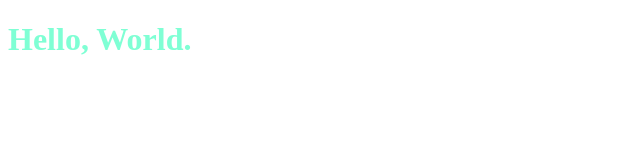
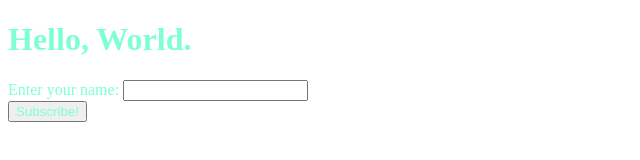
Before and after one commit to SOTA-HIGAKI/my_page, a plain HTML site: page index.html in a window 1280 px wide. Shown: the whole page, without its empty margins (0-640 px from the left). Drawn offline with Linux system fonts and the light colour scheme.

Commit message:
add form

```diff
--- a/index.html
+++ b/index.html
@@ -1,5 +1,6 @@
 <!DOCTYPE html>
 <html lang="ja">
+
 <head>
     <meta charset="UTF-8">
     <meta http-equiv="X-UA-Compatible" content="IE=edge">
@@ -7,7 +8,18 @@
     <title>Higaki's Site</title>
     <link rel="stylesheet" href="static/css/index.css">
 </head>
+
 <body>
     <h1>Hello, World.</h1>
+    <form method="get" class="form">
+        <div class="form">
+            <label for="name">Enter your name: </label>
+            <input type="text" name="name" id="name" required>
+        </div>
+        <div class="form">
+            <input type="submit" value="Subscribe!">
+        </div>
+    </form>
 </body>
+
 </html>
```
